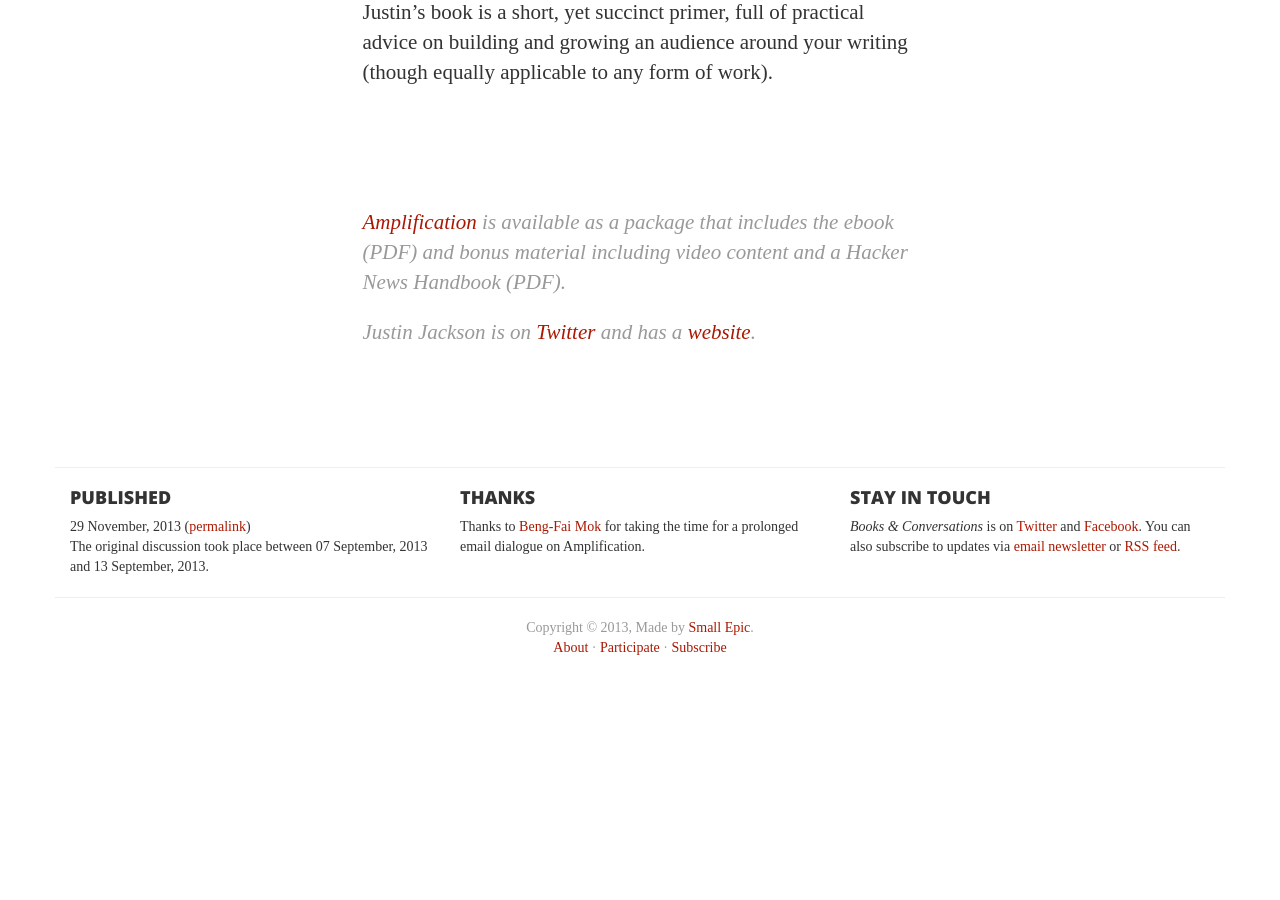
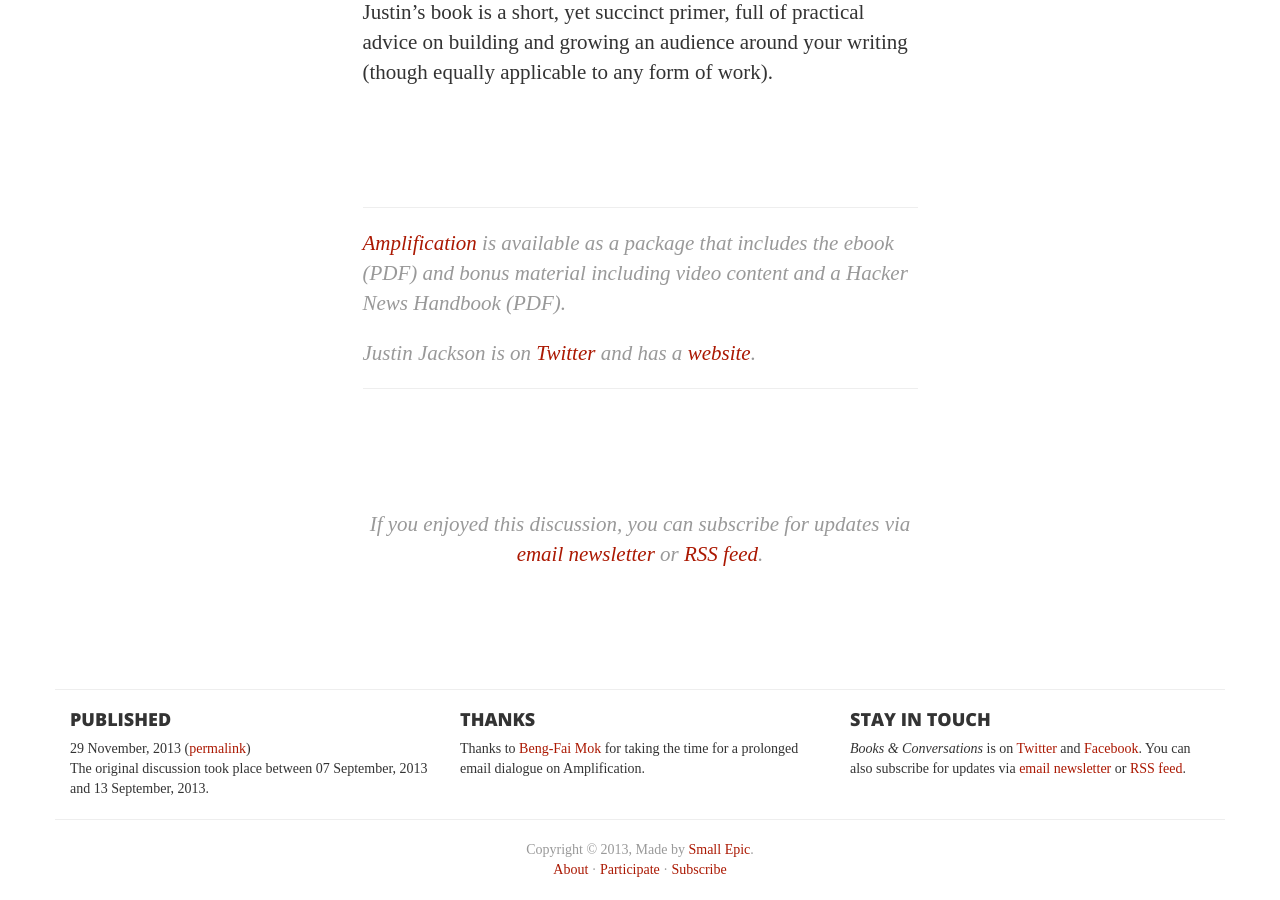
Before and after one commit to smallepic/books-and-conversations, a Jekyll site: the page built from _posts/2013-11-27-amplification.html, in a window 1280 px wide and 900 px high, scrolled down 9090 px. Built offline with Jekyll 4.4.1, drawn with Linux system fonts in a browser that asks for light colours; some web fonts are replaced; before the commit the page ends 9768 px from its top, so only the background shows below that.

Commit message:
Added subscribe call to action to articles because I’m a growth hacking ninja.

```diff
--- a/_includes/footer_subscribe.html
+++ b/_includes/footer_subscribe.html
@@ -1,4 +1,4 @@
 <div class="col-sm-4">
 	<h4>Stay in Touch</h4>
-	<p><em>Books &amp; Conversations</em> is on <a href="{{ site.twitter_url }}">Twitter</a> and <a href="{{ site.facebook_url }}">Facebook</a>.  You can also subscribe to updates via <a href="/subscribe">email newsletter</a> or <a href="{{ site.feedburner_url }}">RSS feed</a>.</p>
+	<p><em>Books &amp; Conversations</em> is on <a href="{{ site.twitter_url }}">Twitter</a> and <a href="{{ site.facebook_url }}">Facebook</a>.  You can also subscribe for updates via <a href="/subscribe">email newsletter</a> or <a href="{{ site.feedburner_url }}">RSS feed</a>.</p>
 </div>
--- /dev/null
+++ b/_includes/footnote_subscribe.html
@@ -0,0 +1,5 @@
+<div class="row">
+	<footer class="col-md-6 col-md-offset-3 text-center">
+		<p>If you enjoyed this discussion, you can subscribe for updates via <a href="/subscribe">email newsletter</a> or <a href="{{ site.feedburner_url }}">RSS feed</a>.</p>
+	</footer>
+</div>
--- a/_posts/2013-07-31-the-shape-of-design.html
+++ b/_posts/2013-07-31-the-shape-of-design.html
@@ -242,10 +242,14 @@ color: "#F7F7EC"
 
 				<div class="row">
 					<footer class="col-md-6 col-md-offset-3">
+						<hr>
 						<p><a href="http://shapeofdesignbook.com/">The Shape of Design</a> is available to read online or downloadable in all popular ebook formats (EPUB, MOBI, PDF).  A reprint of the hardcover version is also available for preorder.</p>
 						<p>Frank Chimero is on <a href="https://twitter.com/fchimero">Twitter</a> and has a <a href="http://frankchimero.com/">website</a>.</p>
+						<hr>
 					</footer>
 				</div>
+
+				{% include footnote_subscribe.html %}
 			</div>
 		</article>
 
--- a/_posts/2013-11-27-amplification.html
+++ b/_posts/2013-11-27-amplification.html
@@ -176,10 +176,14 @@ color: "#F0EDE0"
 
 				<div class="row">
 					<footer class="col-md-6 col-md-offset-3">
+						<hr>
 						<p><a href="http://buildandlaunch.net/book/amplification/">Amplification</a> is available as a package that includes the ebook (PDF) and bonus material including video content and a Hacker News Handbook (PDF).</p>
 						<p>Justin Jackson is on <a href="http://twitter.com/mijustin">Twitter</a> and has a <a href="http://justinjackson.ca/">website</a>.</p>
+						<hr>
 					</footer>
 				</div>
+
+				{% include footnote_subscribe.html %}
 			</div>
 		</article>
 
```
